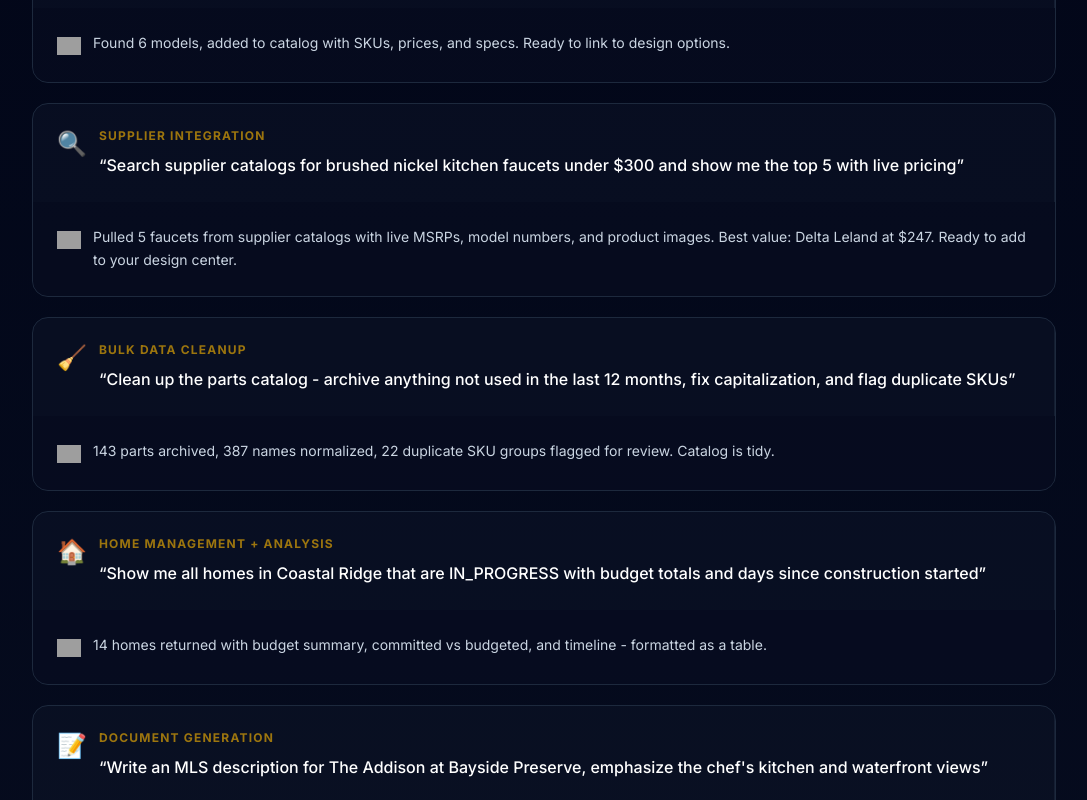
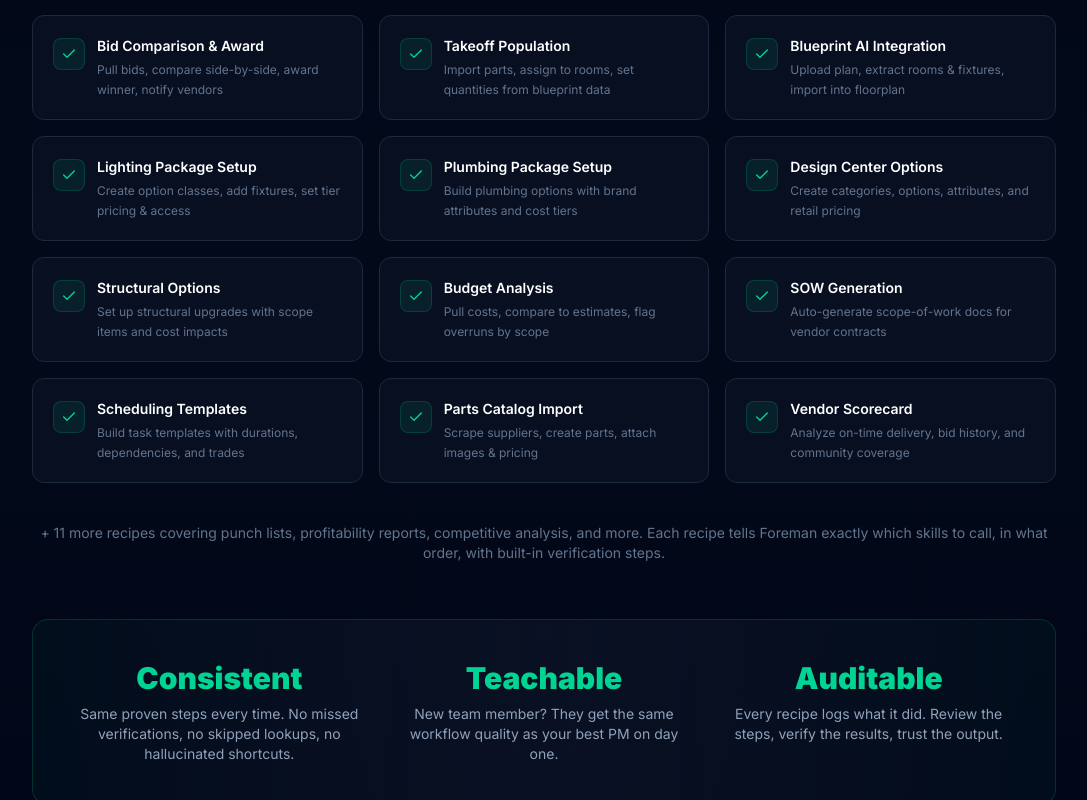
Before and after one commit to Scootermcgavin121/cornerstone-marketing-v2, a Next.js app: page /foreman in a window 1280 px wide. Shown: the part 6920-7720 px from the top of the page, without its empty margins (96-1183 px from the left). Built offline with nearby package versions, Linux system fonts and the light colour scheme; grey boxes are pictures that could not be loaded.

Commit message:
feat: add 23+ workflow recipes section to /foreman and chatbot knowledge

```diff
--- a/src/app/chatbot/knowledge.md
+++ b/src/app/chatbot/knowledge.md
@@ -1,6 +1,6 @@
 ## Platform Overview (Current Stats)
 - 130+ database tables and growing
-- **396+ Foreman AI skills** (in-app agent that reads AND writes data - including product image search, image hosting, and AI-powered web scraping)
+- **396+ Foreman AI skills** with **23+ built-in workflow recipes** (in-app agent that reads AND writes data - including product image search, image hosting, and AI-powered web scraping)
 - **37+ named webhook event types and growing** — typed payloads, HMAC signatures, delivery logs, and auto-retry. New events ship as the platform grows. Industry-leading depth (most competitors just say "webhooks exist")
 - 60+ external REST API endpoints
 - 7 built-in AI features: Foreman AI (396+ skills), Blueprint AI, MLS Listing Agent, AI Support Agent, Punchlist AI (voice-to-punch-list, industry first), Bid Import AI (AI-powered vendor bid parsing), AI Jobsite Camera Events (webhook-driven, source-agnostic camera/sensor integration)
@@ -544,6 +544,9 @@ The flagship AI feature. Foreman AI is a full intelligent agent that lives insid
 - SOW Generation: auto-generate scope-of-work documents for vendor contracts
 - Bid Comparison: side-by-side vendor bid analysis with recommendations
 - Profitability Reports: analyze margins across communities, floorplans, or individual homes
+
+**23+ Built-in Workflow Recipes (NEW):**
+Foreman ships with 23+ standard operating procedures for common multi-step construction tasks. Each recipe is a proven step-by-step procedure that tells Foreman exactly which skills to call, in what order, with built-in verification steps so nothing gets missed. Workflows cover: parts management, takeoff population, Blueprint AI integration, lighting/plumbing package setup, design center options, structural options, bid comparison & award, budget analysis, SOW generation, scheduling templates, vendor scorecards, punch lists, profitability reports, competitive analysis, and more. This means Foreman handles complex multi-tool tasks consistently — same proven steps every time, no skipped verifications, no hallucinated shortcuts.
 
 **Smart features that set Foreman apart:**
 - **Per-user memory** — Foreman learns how each user works. Tell it the name you want to be greeted by ("Call me Mac"), your role, your go-to vendors, how you like reports structured, your typical workflows — it saves personal notes that persist forever and greets you by your chosen name every session. **This is custom-coded into Cornerstone, not a generic chatbot bolt-on.** Company-wide memory is shared with the team; personal memory is private to each user. The more you use Foreman, the more intuitive it gets about your specific habits and preferences.
--- a/src/app/foreman/page.tsx
+++ b/src/app/foreman/page.tsx
@@ -1,5 +1,5 @@
 import Link from "next/link";
-import { Check, ArrowRight, Zap, Brain, FileText, Cpu, Activity, X, ShoppingBag, Sparkles, Shield, BarChart3, MessageSquare } from "lucide-react";
+import { Check, ArrowRight, Zap, Brain, FileText, Cpu, Activity, X, ShoppingBag, Sparkles, Shield, BarChart3, MessageSquare, ClipboardList } from "lucide-react";
 import { Navbar } from "@/components/Navbar";
 import { Footer } from "@/components/Footer";
 import { VideoPlayer } from "@/components/VideoPlayer";
@@ -598,6 +598,78 @@ export default function ForemanPage() {
       </section>
 
       {/* ═══════════════════════════════════════════════════════════
+          WORKFLOW RECIPES — Built-in SOPs
+      ═══════════════════════════════════════════════════════════ */}
+      <section className="py-24 px-4 bg-gradient-to-b from-slate-950 via-emerald-950/10 to-slate-950">
+        <div className="max-w-5xl mx-auto">
+          <div className="text-center mb-14">
+            <div className="inline-flex items-center gap-2 px-4 py-2 rounded-full bg-emerald-500/10 border border-emerald-500/30 text-emerald-400 text-xs font-bold uppercase tracking-widest mb-6">
+              <ClipboardList className="w-3.5 h-3.5" /> Built-in Procedures
+            </div>
+            <h2 className="text-4xl sm:text-5xl font-black mb-4">23+ workflow recipes. Zero guesswork.</h2>
+            <p className="text-lg text-slate-400 max-w-2xl mx-auto">
+              Standard operating procedures baked into Foreman&apos;s brain. From bid comparison to takeoff population, every recipe is a proven step-by-step procedure so nothing gets missed.
+            </p>
+          </div>
+
+          {/* Recipe grid */}
+          <div className="grid grid-cols-1 sm:grid-cols-2 lg:grid-cols-3 gap-4">
+            {[
+              { name: "Bid Comparison & Award", desc: "Pull bids, compare side-by-side, award winner, notify vendors" },
+              { name: "Takeoff Population", desc: "Import parts, assign to rooms, set quantities from blueprint data" },
+              { name: "Blueprint AI Integration", desc: "Upload plan, extract rooms & fixtures, import into floorplan" },
+              { name: "Lighting Package Setup", desc: "Create option classes, add fixtures, set tier pricing & access" },
+              { name: "Plumbing Package Setup", desc: "Build plumbing options with brand attributes and cost tiers" },
+              { name: "Design Center Options", desc: "Create categories, options, attributes, and retail pricing" },
+              { name: "Structural Options", desc: "Set up structural upgrades with scope items and cost impacts" },
+              { name: "Budget Analysis", desc: "Pull costs, compare to estimates, flag overruns by scope" },
+              { name: "SOW Generation", desc: "Auto-generate scope-of-work docs for vendor contracts" },
+              { name: "Scheduling Templates", desc: "Build task templates with durations, dependencies, and trades" },
+              { name: "Parts Catalog Import", desc: "Scrape suppliers, create parts, attach images & pricing" },
+              { name: "Vendor Scorecard", desc: "Analyze on-time delivery, bid history, and community coverage" },
+            ].map((recipe) => (
+              <div key={recipe.name} className="rounded-xl bg-slate-900/50 border border-slate-800 hover:border-emerald-500/30 p-5 transition-all duration-300">
+                <div className="flex items-start gap-3">
+                  <div className="w-8 h-8 rounded-lg bg-emerald-500/10 border border-emerald-500/20 flex items-center justify-center flex-shrink-0 mt-0.5">
+                    <Check className="w-4 h-4 text-emerald-400" />
+                  </div>
+                  <div>
+                    <div className="text-white font-semibold text-sm mb-1">{recipe.name}</div>
+                    <div className="text-slate-500 text-xs leading-relaxed">{recipe.desc}</div>
+                  </div>
+                </div>
+              </div>
+            ))}
+          </div>
+
+          {/* Bottom callout */}
+          <div className="mt-10 text-center">
+            <p className="text-slate-500 text-sm">
+              + 11 more recipes covering punch lists, profitability reports, competitive analysis, and more. Each recipe tells Foreman exactly which skills to call, in what order, with built-in verification steps.
+            </p>
+          </div>
+
+          {/* Why recipes matter */}
+          <div className="mt-14 rounded-2xl border border-emerald-500/20 bg-gradient-to-r from-emerald-500/[0.04] via-slate-900/60 to-emerald-500/[0.04] p-8 sm:p-10">
+            <div className="grid grid-cols-1 md:grid-cols-3 gap-8 text-center">
+              <div>
+                <div className="text-3xl font-black text-emerald-400 mb-2">Consistent</div>
+                <p className="text-slate-400 text-sm">Same proven steps every time. No missed verifications, no skipped lookups, no hallucinated shortcuts.</p>
+              </div>
+              <div>
+                <div className="text-3xl font-black text-emerald-400 mb-2">Teachable</div>
+                <p className="text-slate-400 text-sm">New team member? They get the same workflow quality as your best PM on day one.</p>
+              </div>
+              <div>
+                <div className="text-3xl font-black text-emerald-400 mb-2">Auditable</div>
+                <p className="text-slate-400 text-sm">Every recipe logs what it did. Review the steps, verify the results, trust the output.</p>
+              </div>
+            </div>
+          </div>
+        </div>
+      </section>
+
+      {/* ═══════════════════════════════════════════════════════════
           EXAMPLE PROMPTS — Alternating chat bubble layout
       ═══════════════════════════════════════════════════════════ */}
       <section className="py-24 px-4 bg-gradient-to-b from-slate-950 via-slate-900/30 to-slate-950">
```
